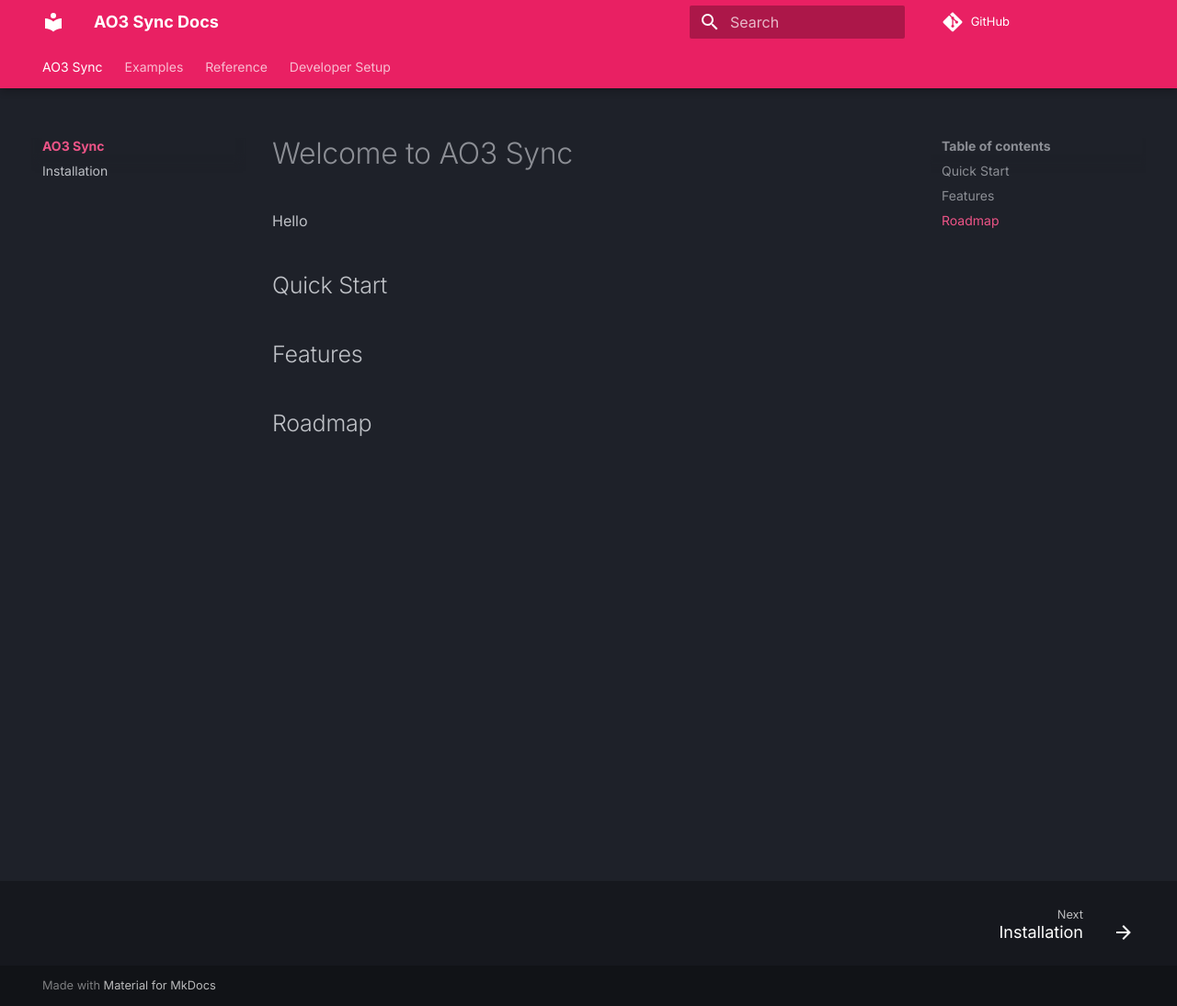
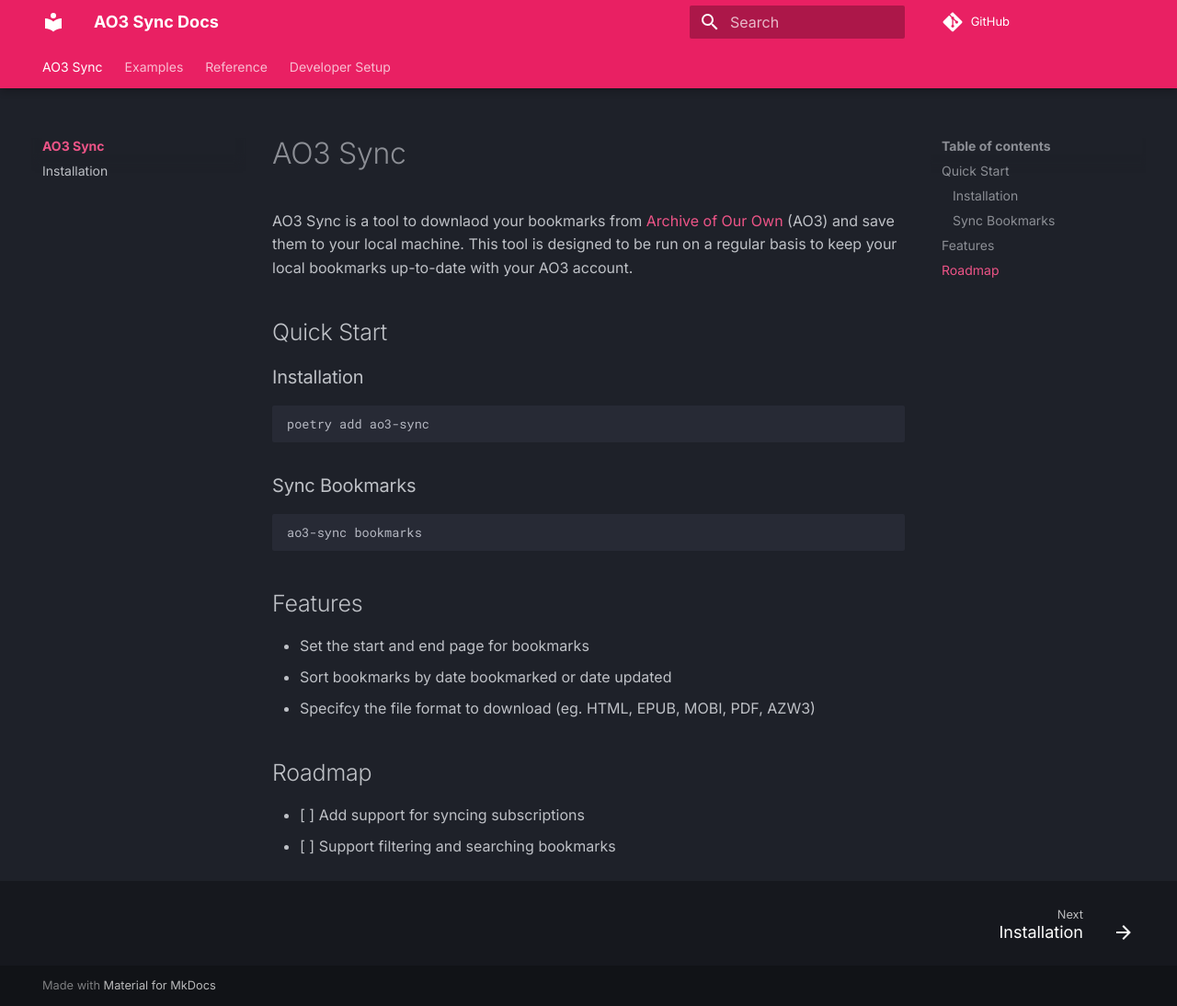
Before and after one commit to thalida/ao3-sync, an MkDocs documentation site: the page built from docs/index.md, in a window 1280 px wide and 1094 px high. Shown: the whole window at 92% size. Built offline with MkDocs 1.6.1 and Material for MkDocs 9.7.7, drawn with Linux system fonts in a browser that asks for light colours; comment, search, counter and statistics services are not loaded; the version menu is left out.

````diff
--- a/docs/index.md
+++ b/docs/index.md
@@ -1,12 +1,31 @@
-# Welcome to AO3 Sync
+# AO3 Sync
 
-Hello
+AO3 Sync is a tool to downlaod your bookmarks from [Archive of Our Own](https://archiveofourown.org) (AO3) and save them to your local machine. This tool is designed to be run on a regular basis to keep your local bookmarks up-to-date with your AO3 account.
 
 
 ## Quick Start
 
+### Installation
+
+```bash
+poetry add ao3-sync
+```
+
+### Sync Bookmarks
+
+```bash
+ao3-sync bookmarks
+```
+
 
 ## Features
 
+- Set the start and end page for bookmarks
+- Sort bookmarks by date bookmarked or date updated
+- Specifcy the file format to download (eg. HTML, EPUB, MOBI, PDF, AZW3)
+
 
 ## Roadmap
+
+- [ ] Add support for syncing subscriptions
+- [ ] Support filtering and searching bookmarks
````
Also changed, not shown: README.md (+34 -0 lines).
